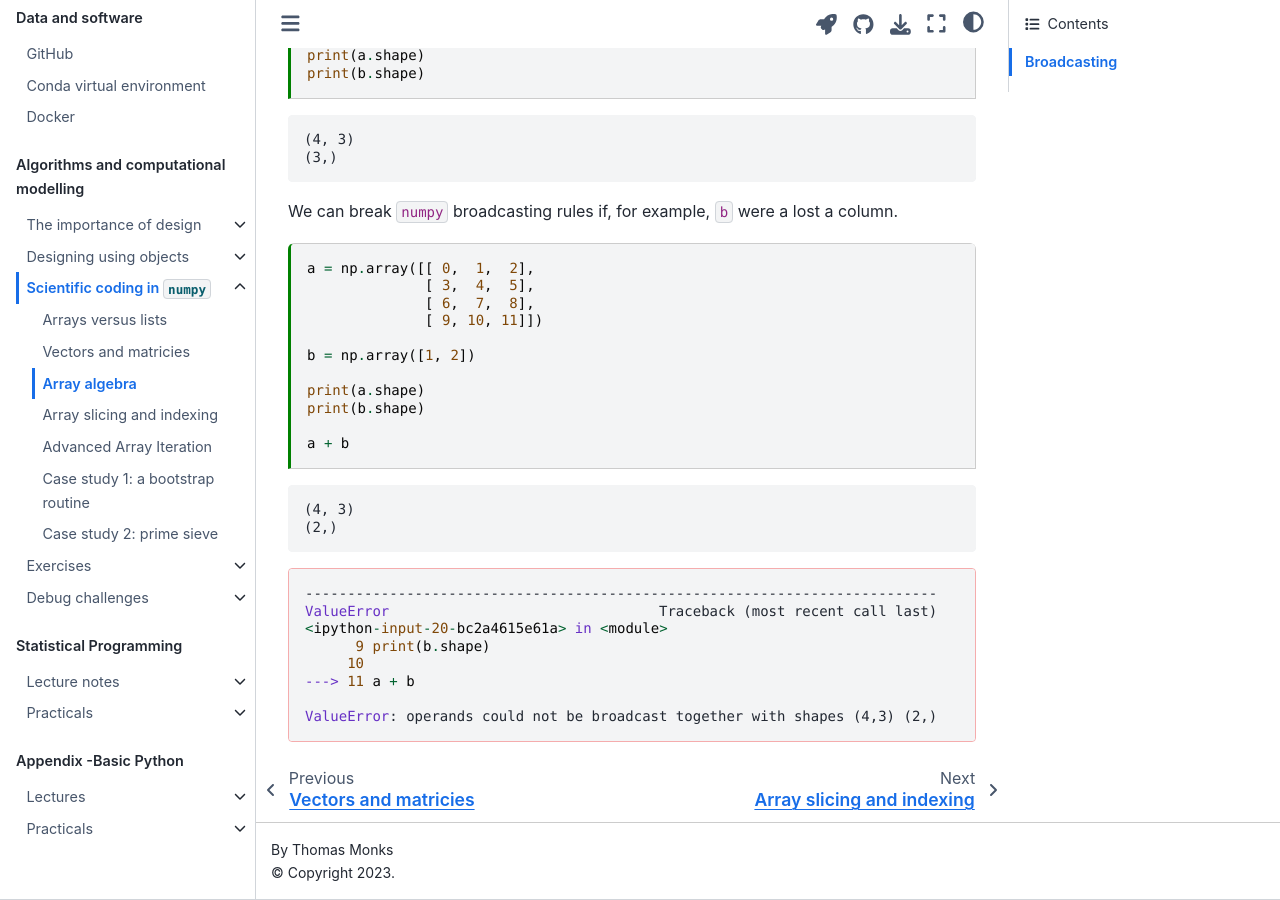
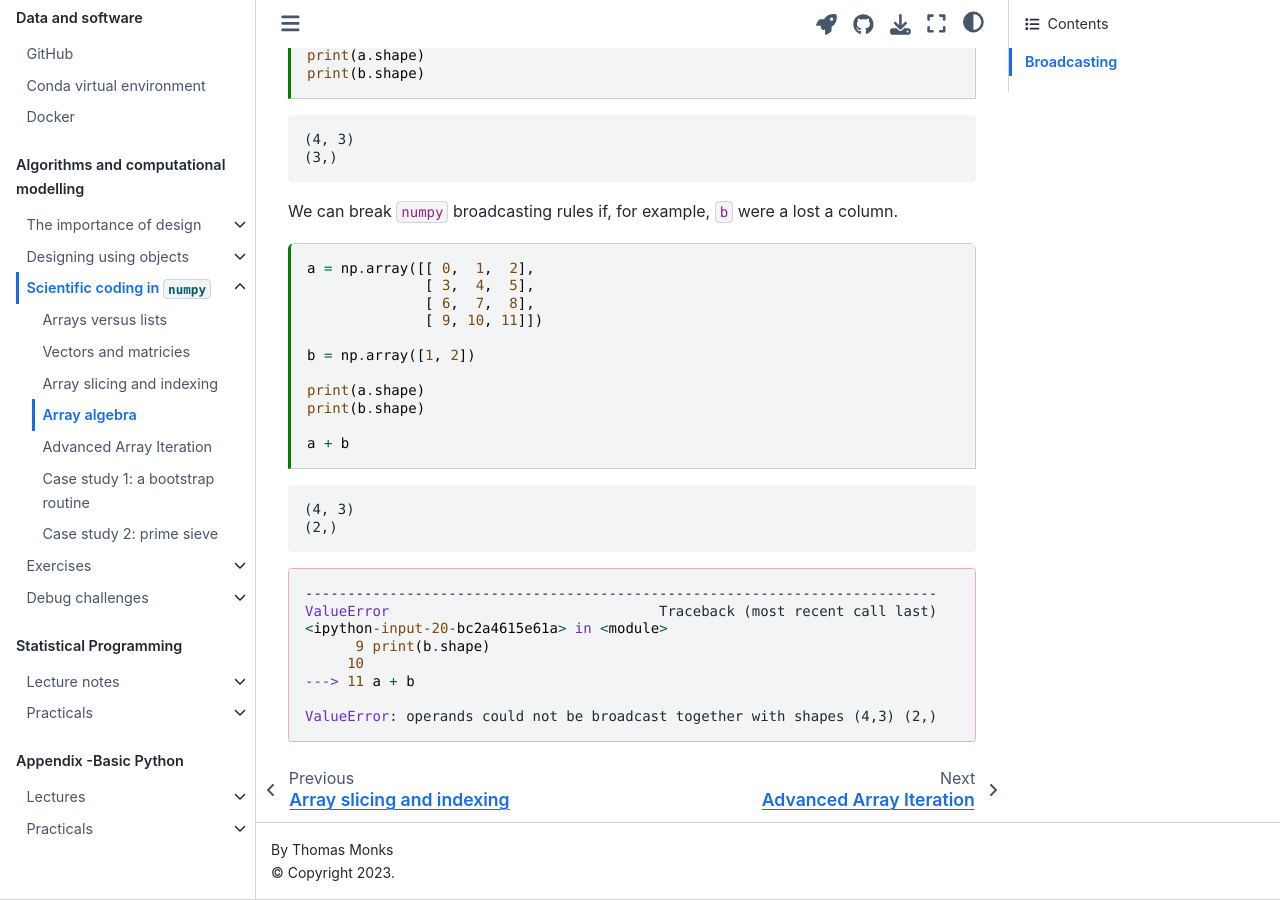
Before and after one commit to health-data-science-OR/coding-for-ml, a Jupyter Book: the page built from content/01_algorithms/03_numpy/04_algebra.ipynb, in a window 1280 px wide and 900 px high, scrolled down 2403 px. Built offline with Jupyter Book 1.0.4 settings and Sphinx 7.4.7 and the Sphinx Book theme 1.1.4, drawn with Linux system fonts in a browser that asks for light colours; pages that are not in the unit, such as notebooks, are missing from menus.

```diff
--- a/_toc.yml
+++ b/_toc.yml
@@ -24,8 +24,8 @@
     sections:
       - file: content/01_algorithms/03_numpy/01_performance
       - file: content/01_algorithms/03_numpy/02_vectors
-      - file: content/01_algorithms/03_numpy/03_algebra
-      - file: content/01_algorithms/03_numpy/04_slicing
+      - file: content/01_algorithms/03_numpy/03_slicing
+      - file: content/01_algorithms/03_numpy/04_algebra
       - file: content/01_algorithms/03_numpy/05_advanced_iter
       - file: content/01_algorithms/03_numpy/04_real
       - file: content/01_algorithms/03_numpy/05_primes
```
Also changed, not shown: content/01_algorithms/03_numpy/03_slicing.ipynb (renamed from content/01_algorithms/03_numpy/04_slicing.ipynb), content/01_algorithms/03_numpy/04_algebra.ipynb (renamed from content/01_algorithms/03_numpy/03_algebra.ipynb), content/01_algorithms/03_numpy/Untitled.ipynb (added).
